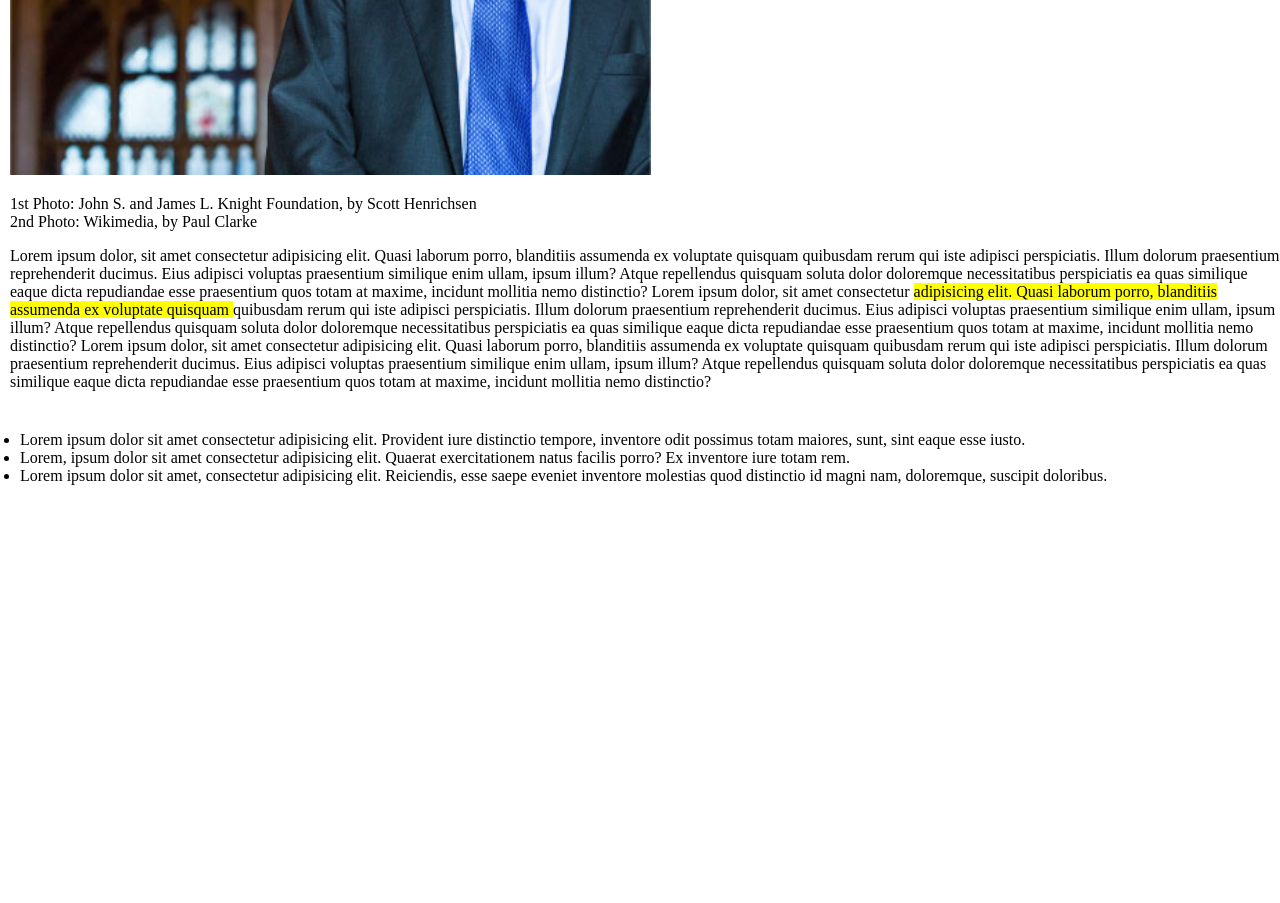
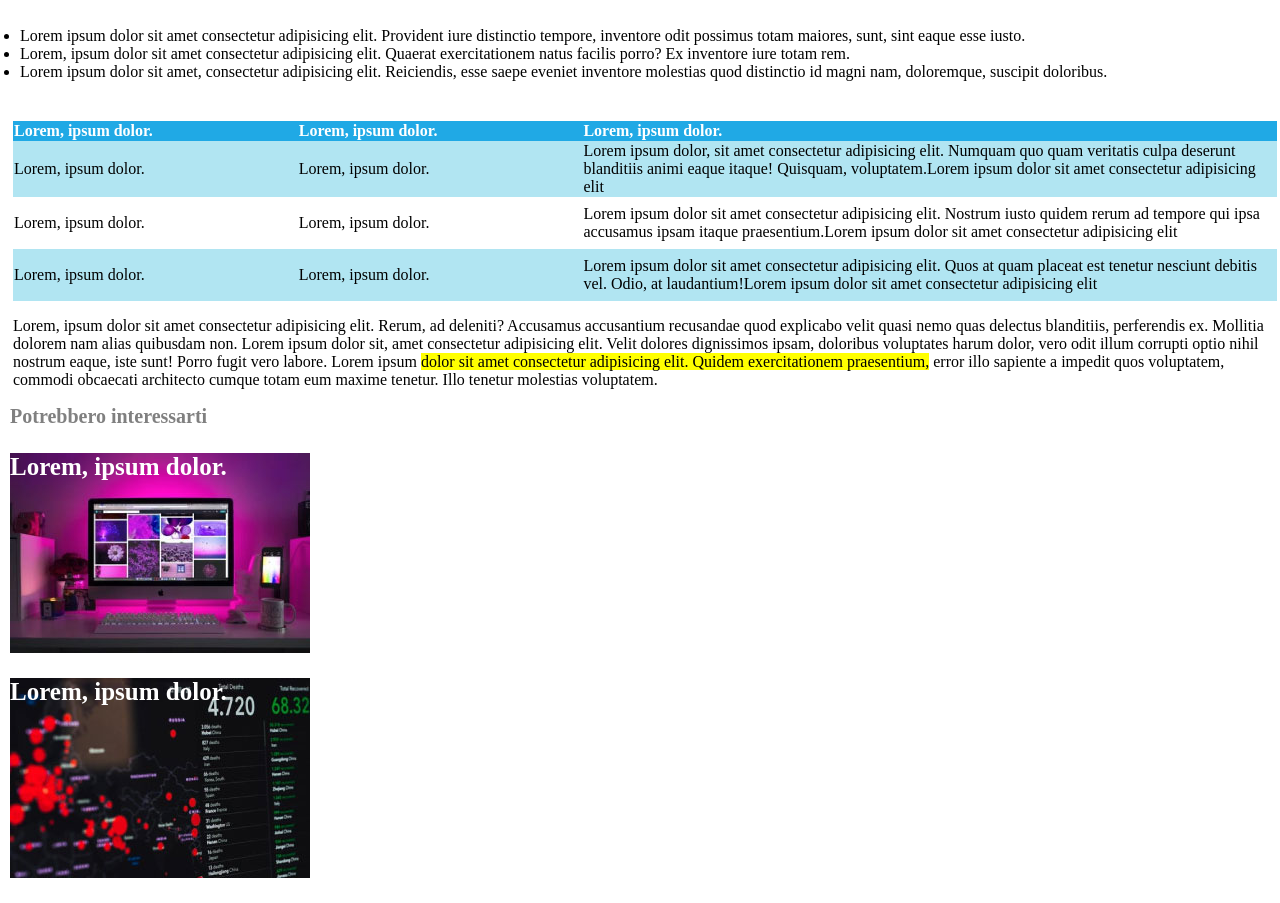
Before and after one commit to GabriPini/html-css-booleaner, a plain HTML site: page index.html in a window 1280 px wide. Shown: the part 1140-2043 px from the top of the page. Before the commit the page ends 1665 px from the top, so only its background shows below. Drawn offline with Linux system fonts and the light colour scheme.

Commit message:
add last section

```diff
--- a/css/style.css
+++ b/css/style.css
@@ -50,8 +50,8 @@ a{
 
 /* foto tim */
 .tim{
-    height: 500px;
-
+    height: 600px;
+    width: 45%;
 }
 
 ul{
@@ -59,3 +59,63 @@ ul{
     margin-bottom: 40px;
     padding-left: 10px;
 }
+
+#table{
+  padding-left: 3px;
+  padding-right: 3px;
+
+}
+ /* tavola */
+table{
+    width: 100%;
+    border-collapse: collapse;
+
+}
+
+thead{
+    background-color: rgb(32, 169, 229);
+    color: white;
+    text-align: left;
+
+}
+
+.tab{
+    background-color: rgb(177, 229, 242);
+}
+td{
+    height: 50px;
+    width: 50px;
+}
+
+/* imamgini finali */
+footer{
+    margin-left: 10px;
+
+}
+h3{
+    font-size: 20px;
+    font-weight: bold;
+    color: rgb(128, 128, 128) ;
+    margin-top: 2px;
+    margin-bottom: 1px;
+}
+
+.img_other{
+
+    font-size: 25px;
+    color: white;
+    font-weight: bold;
+    background-image: url(../img/monitor.jpg);
+    height: 200px;
+    width: 300px;
+}
+
+.img_other2{
+
+    font-size: 25px;
+    color: white;
+    font-weight: bold;
+    background-image: url(../img/graph.jpg);
+    height: 200px;
+    width: 300px;
+}
--- a/index.html
+++ b/index.html
@@ -45,6 +45,36 @@
        </section>
        <!-- /#testo_centrale -->
         <section id="table">
+            <table>
+                <thead>
+                    <tr>
+                      <th>Lorem, ipsum dolor.</th>
+                      <th>Lorem, ipsum dolor.</th>
+                      <th>Lorem, ipsum dolor.</th>
+                    </tr>
+                   </thead>
+                   <tbody>
+                    <tr class="tab">
+                      <td >Lorem, ipsum dolor.</td>
+                      <td>Lorem, ipsum dolor.</td>
+                      <td>Lorem ipsum dolor, sit amet consectetur adipisicing elit. Numquam quo quam veritatis culpa deserunt blanditiis animi eaque itaque! Quisquam, voluptatem.Lorem ipsum dolor sit amet consectetur adipisicing elit</td>
+                    </tr>
+                    <tr>
+                      <td>Lorem, ipsum dolor.</td>
+                      <td>Lorem, ipsum dolor.</td>
+                      <td>Lorem ipsum dolor sit amet consectetur adipisicing elit. Nostrum iusto quidem rerum ad tempore qui ipsa accusamus ipsam itaque praesentium.Lorem ipsum dolor sit amet consectetur adipisicing elit</td>
+                    </tr>
+                    <tr class="tab">
+                      <td>Lorem, ipsum dolor.</td>
+                      <td>Lorem, ipsum dolor.</td>
+                      <td>Lorem ipsum dolor sit amet consectetur adipisicing elit. Quos at quam placeat est tenetur nesciunt debitis vel. Odio, at laudantium!Lorem ipsum dolor sit amet consectetur adipisicing elit</td>
+                    </tr>
+
+                   </tbody>
+            </table>
+            <!-- table -->
+
+        <p>Lorem, ipsum dolor sit amet consectetur adipisicing elit. Rerum, ad deleniti? Accusamus accusantium recusandae quod explicabo velit quasi nemo quas delectus blanditiis, perferendis ex. Mollitia dolorem nam alias quibusdam non. Lorem ipsum dolor sit, amet consectetur adipisicing elit. Velit dolores dignissimos ipsam, doloribus voluptates harum dolor, vero odit illum corrupti optio nihil nostrum eaque, iste sunt! Porro fugit vero labore. Lorem ipsum <mark>dolor sit amet consectetur adipisicing elit. Quidem exercitationem praesentium,</mark> error illo sapiente a impedit quos voluptatem, commodi obcaecati architecto cumque totam eum maxime tenetur. Illo tenetur molestias voluptatem.</p>
 
         </section>
         <!-- /#tabella con descrizione -->
@@ -52,6 +82,9 @@
     </main>
     <!-- /#site_main -->
     <footer id="site_footer">
+        <h3>Potrebbero interessarti</h3>
+        <p class="img_other">Lorem, ipsum dolor.</p>
+        <p class="img_other2">Lorem, ipsum dolor.</p>
 
     </footer>
     <!-- /#site_footer -->
```
